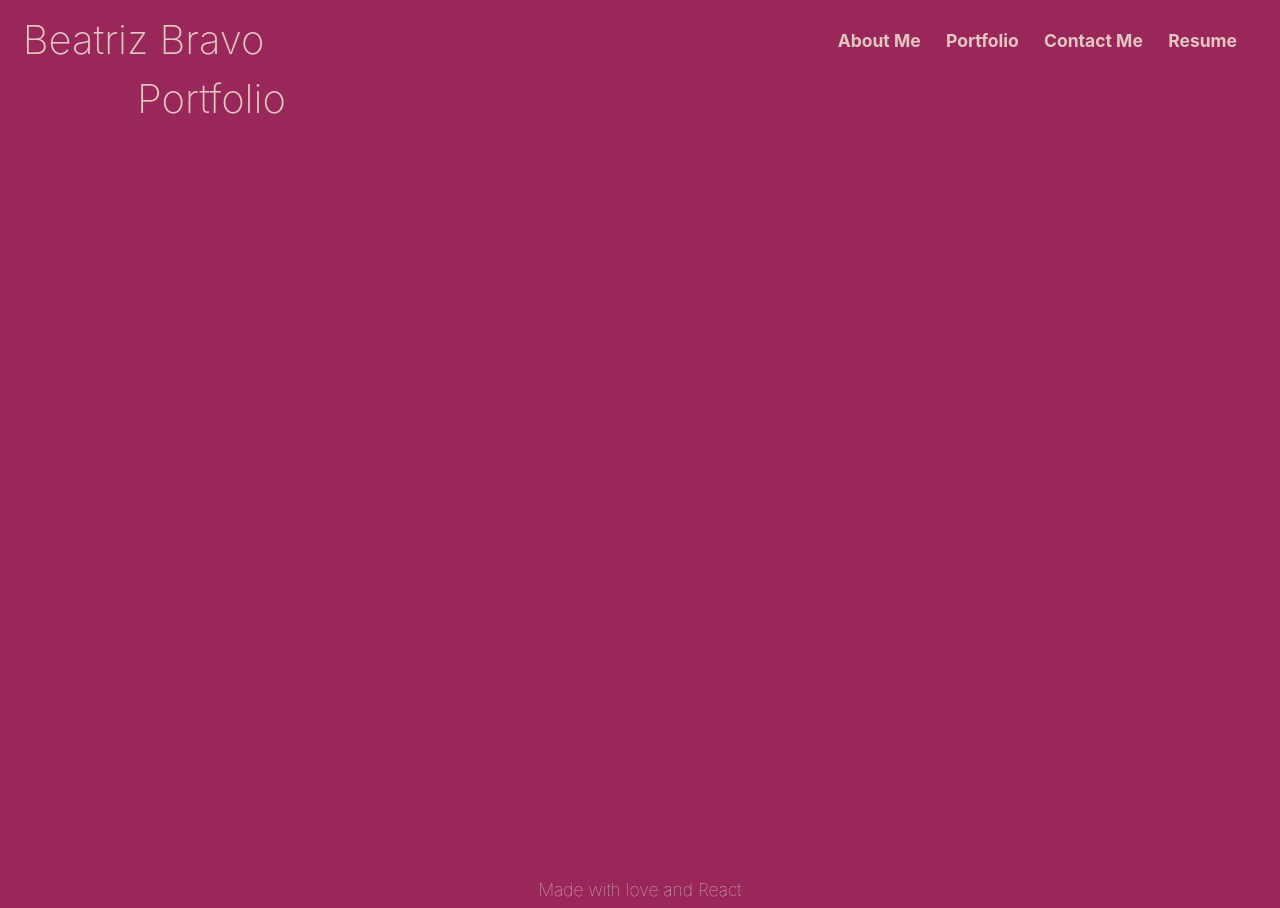
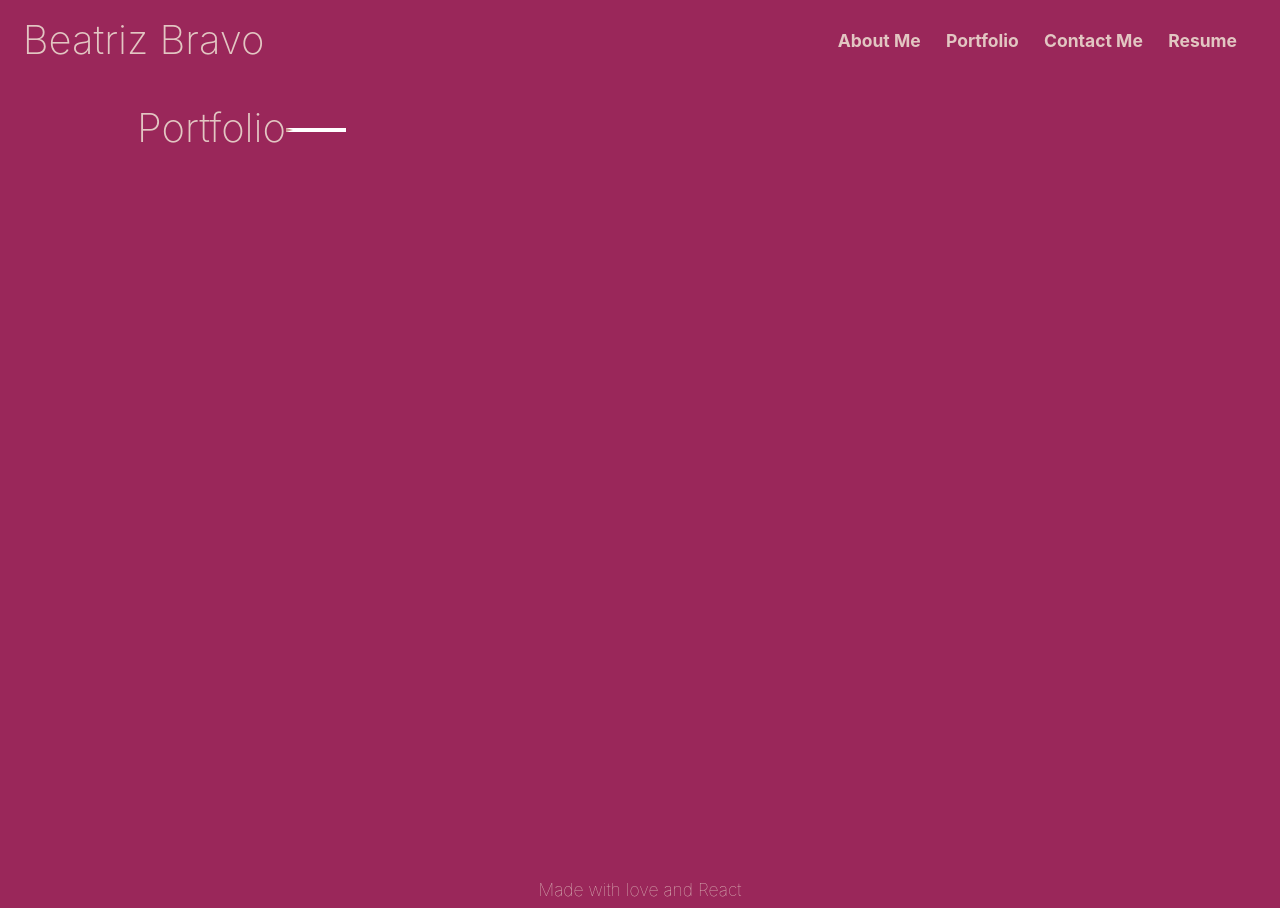
Before and after one commit to BeaBravo/react-portfolio, a React (Vite) app: page /Portfolio in a window 1280 px wide. Built offline with nearby package versions, Linux system fonts and the light colour scheme.

Commit message:
added bootstrap

```diff
--- a/src/App.css
+++ b/src/App.css
@@ -126,9 +126,9 @@
     text-align: justify;
   }
 
-  /* Work section styles */
+  /* portfolio section styles */
 
-  #work {
+  #portfolio {
     display: flex;
     flex-direction: column;
   }
@@ -138,6 +138,7 @@
     display: flex;
     flex-wrap: wrap;
     flex-direction: row;
+    border: solid 2px white;
   }
 
   /* This will make the first project appear bigger compared to the other ones */
@@ -248,7 +249,7 @@
       width: 100%;
     }
 
-    #work {
+    #portfolio {
       flex-direction: row;
       align-items: center;
     }
--- a/src/App.jsx
+++ b/src/App.jsx
@@ -1,5 +1,6 @@
 // import css
 import './App.css'
+
 import { Outlet } from "react-router";
 import Header from './components/Header';
 import Footer from './components/Footer';
--- a/src/main.jsx
+++ b/src/main.jsx
@@ -1,6 +1,6 @@
 import ReactDOM from 'react-dom/client'
 import { createBrowserRouter, RouterProvider } from 'react-router-dom'
-
+import 'bootstrap/dist/css/bootstrap.min.css'
 import App from './App.jsx'
 import Error from './pages/Error.jsx'
 import About from './pages/About.jsx'
--- a/src/pages/Portfolio.jsx
+++ b/src/pages/Portfolio.jsx
@@ -1,7 +1,10 @@
 export default function Portfolio() {
     return (
-        <div>
+        <div id='portfolio'>
             <h1>Portfolio</h1>
+            <section className="projects">
+
+            </section>
         </div>
     );
 }
```
